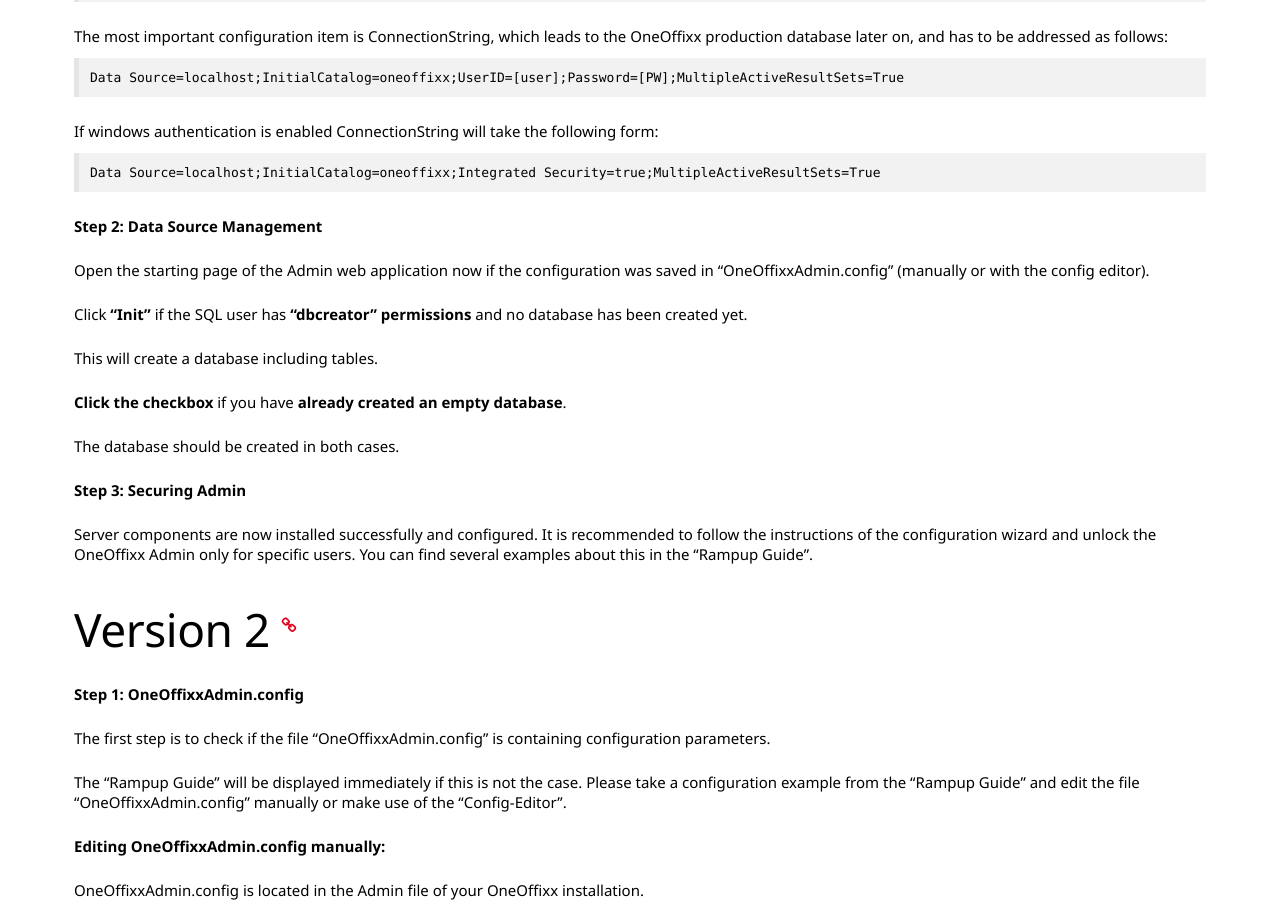
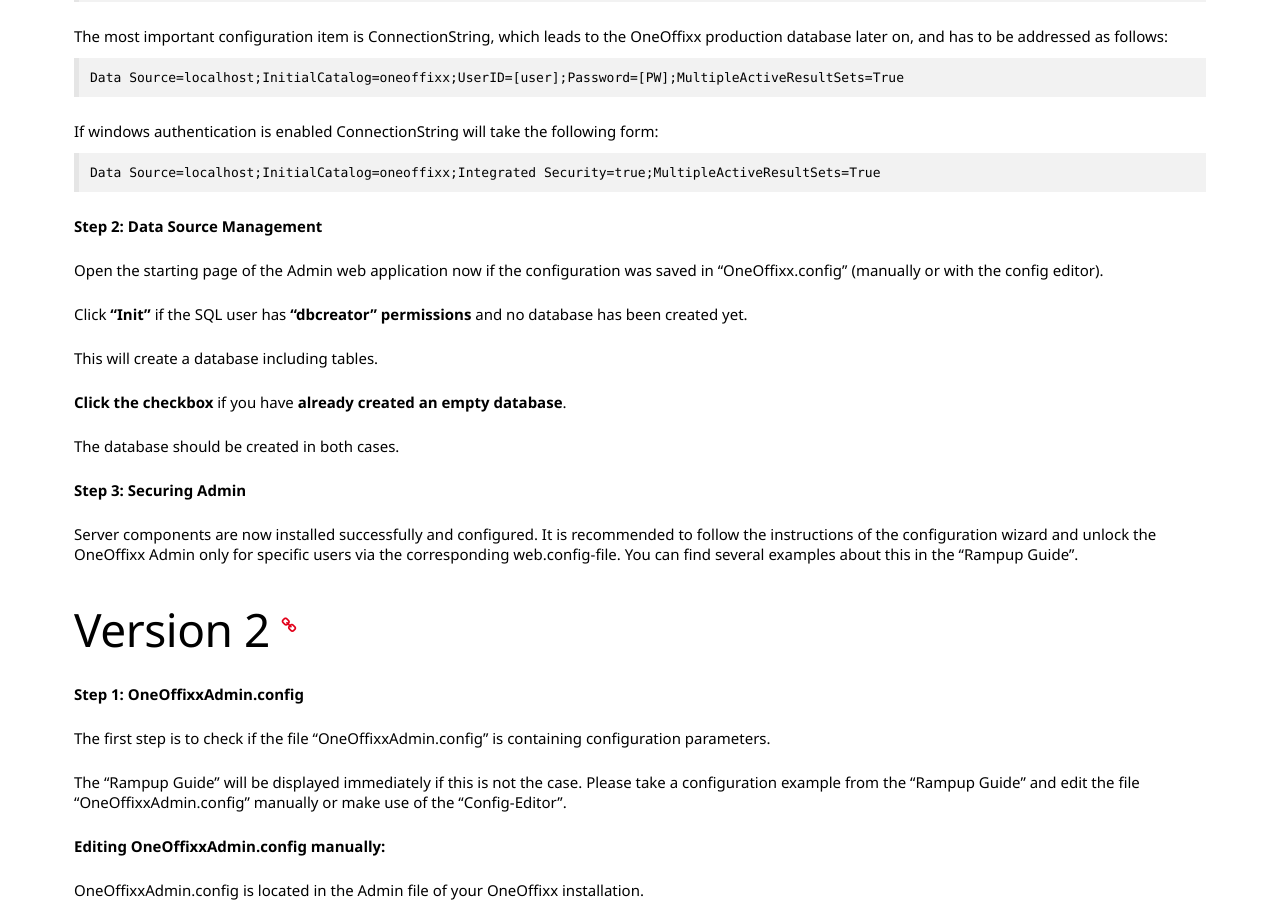
Before and after one commit to primesoft-group/oneoffixx-docs, a Jekyll site: the page built from _pages/install/en/server-config.md, in a window 1280 px wide and 900 px high, scrolled down 1004 px. Built offline with Jekyll 4.4.1, drawn with Linux system fonts in a browser that asks for light colours; nearby versions of some CDN libraries; some web fonts are replaced.

Commit message:
Create server-config.md

```diff
--- a/_pages/install/en/server-config.md
+++ b/_pages/install/en/server-config.md
@@ -48,7 +48,7 @@
 
 __Step 2: Data Source Management__
 
-Open the starting page of the Admin web application now if the configuration was saved in "OneOffixxAdmin.config" (manually or with the config editor).
+Open the starting page of the Admin web application now if the configuration was saved in "OneOffixx.config" (manually or with the config editor).
 
 Click __"Init"__ if the SQL user has __"dbcreator" permissions__ and no database has been created yet.
 
@@ -60,7 +60,7 @@
 
 __Step 3: Securing Admin__
 
-Server components are now installed successfully and configured. It is recommended to follow the instructions of the configuration wizard and unlock the OneOffixx Admin only for specific users. You can find several examples about this in the "Rampup Guide".
+Server components are now installed successfully and configured. It is recommended to follow the instructions of the configuration wizard and unlock the OneOffixx Admin only for specific users via the corresponding web.config-file. You can find several examples about this in the "Rampup Guide".
 
 
 ## Version 2 {% include anchor.html name="version2x" %}
```
